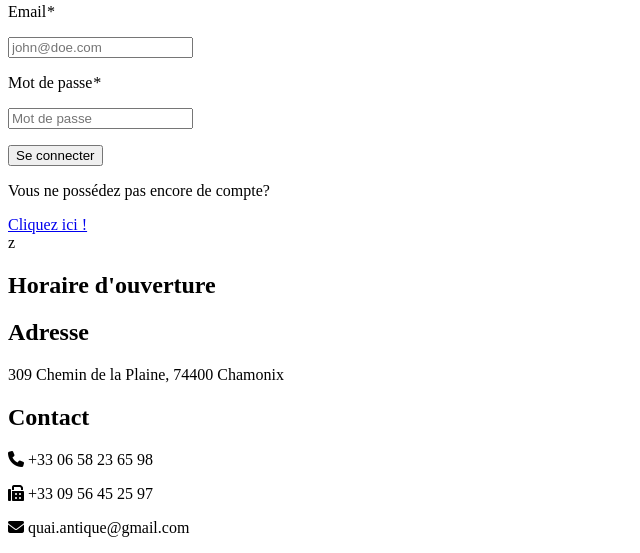
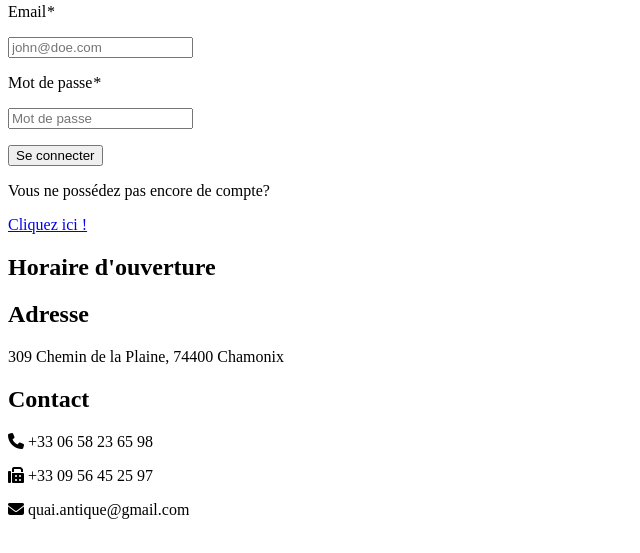
Before and after one commit to Ainkra/quai-antique, a Symfony app: template templates/connection.html.twig in a window 1280 px wide; the page is wider, and only the part inside the window is pictured. Shown: the part 340-893 px from the top of that part, without its empty margins (0-640 px from the left). After the commit the page ends 859 px from the top of that part, so only its background shows below. Run offline with Twig, Linux system fonts and the light colour scheme; the template is opened without the code that fills it, so the values that code supplies are empty; some libraries are stand-ins or nearby versions.

Commit message:
clean: Remove useless tw classes

```diff
--- a/templates/base.html.twig
+++ b/templates/base.html.twig
@@ -42,7 +42,7 @@
 			</section>
 		</main>
 
-		<footer class="footer h-26 stylisedPolice flex justify-between align-bottom">
+		<footer class="stylisedPolice ">
 			<section class="footer bg-brown text-white grid lg:grid-cols-3 gap-3 xs:grid-cols-1">
 				<div class="text-center">
 					<h1 class="lg:text-xl xs:text-lg">Horaire d'ouverture</h1>
@@ -69,6 +69,7 @@
 						quai.antique@gmail.com
 					</p>
 				</div>
+
 			</section>
 		</footer>
 	</body>
--- a/templates/booking.html.twig
+++ b/templates/booking.html.twig
@@ -102,7 +102,7 @@
 			<footer>
 		</main>
 		<br>
-		<footer class="footer h-26 stylisedPolice flex justify-between align-bottom mt-5">
+		<footer class="stylisedPolice ">
 			<section class="footer bg-brown text-white grid lg:grid-cols-3 gap-3 xs:grid-cols-1">
 				<div class="text-center">
 					<h1 class="lg:text-xl xs:text-lg">Horaire d'ouverture</h1>
@@ -129,6 +129,7 @@
 						quai.antique@gmail.com
 					</p>
 				</div>
+
 			</section>
 		</footer>
 	</body>
--- a/templates/connection.html.twig
+++ b/templates/connection.html.twig
@@ -40,16 +40,18 @@
 				<a href="{{ path('register') }}" class="text-sm font-bold hover:text-orange-200">Cliquez ici !</a>
 			</section>
 		</main>
-		<footer class="footer h-26 stylisedPolice flex justify-between align-bottom">z
+		<footer class="stylisedPolice ">
 			<section class="footer bg-brown text-white grid lg:grid-cols-3 gap-3 xs:grid-cols-1">
 				<div class="text-center">
 					<h1 class="lg:text-xl xs:text-lg">Horaire d'ouverture</h1>
 					<p></p>
 				</div>
+
 				<div class="text-center">
 					<h1 class="lg:text-xl xs:text-lg">Adresse</h1>
 					<p class="lg:text-md xs:text-xs">309 Chemin de la Plaine, 74400 Chamonix</p>
 				</div>
+
 				<div class="text-center">
 					<h1 class="lg:text-xl xs:text-lg text-">Contact</h1>
 					<p class="lg:text-md xs:text-xs">
@@ -65,6 +67,7 @@
 						quai.antique@gmail.com
 					</p>
 				</div>
+
 			</section>
 		</footer>
 	</body>
--- a/templates/register.html.twig
+++ b/templates/register.html.twig
@@ -44,16 +44,18 @@
 				<a href="{{ path('connection') }}" class="text-sm font-bold hover:text-orange-200">Connectez-vous !</a>
 			</section>
 		</main>
-		<footer class="footer h-26 stylisedPolice flex justify-between align-bottom">
+		<footer class="stylisedPolice ">
 			<section class="footer bg-brown text-white grid lg:grid-cols-3 gap-3 xs:grid-cols-1">
 				<div class="text-center">
 					<h1 class="lg:text-xl xs:text-lg">Horaire d'ouverture</h1>
 					<p></p>
 				</div>
+
 				<div class="text-center">
 					<h1 class="lg:text-xl xs:text-lg">Adresse</h1>
 					<p class="lg:text-md xs:text-xs">309 Chemin de la Plaine, 74400 Chamonix</p>
 				</div>
+
 				<div class="text-center">
 					<h1 class="lg:text-xl xs:text-lg text-">Contact</h1>
 					<p class="lg:text-md xs:text-xs">
@@ -69,6 +71,7 @@
 						quai.antique@gmail.com
 					</p>
 				</div>
+
 			</section>
 		</footer>
 	</body>
```
